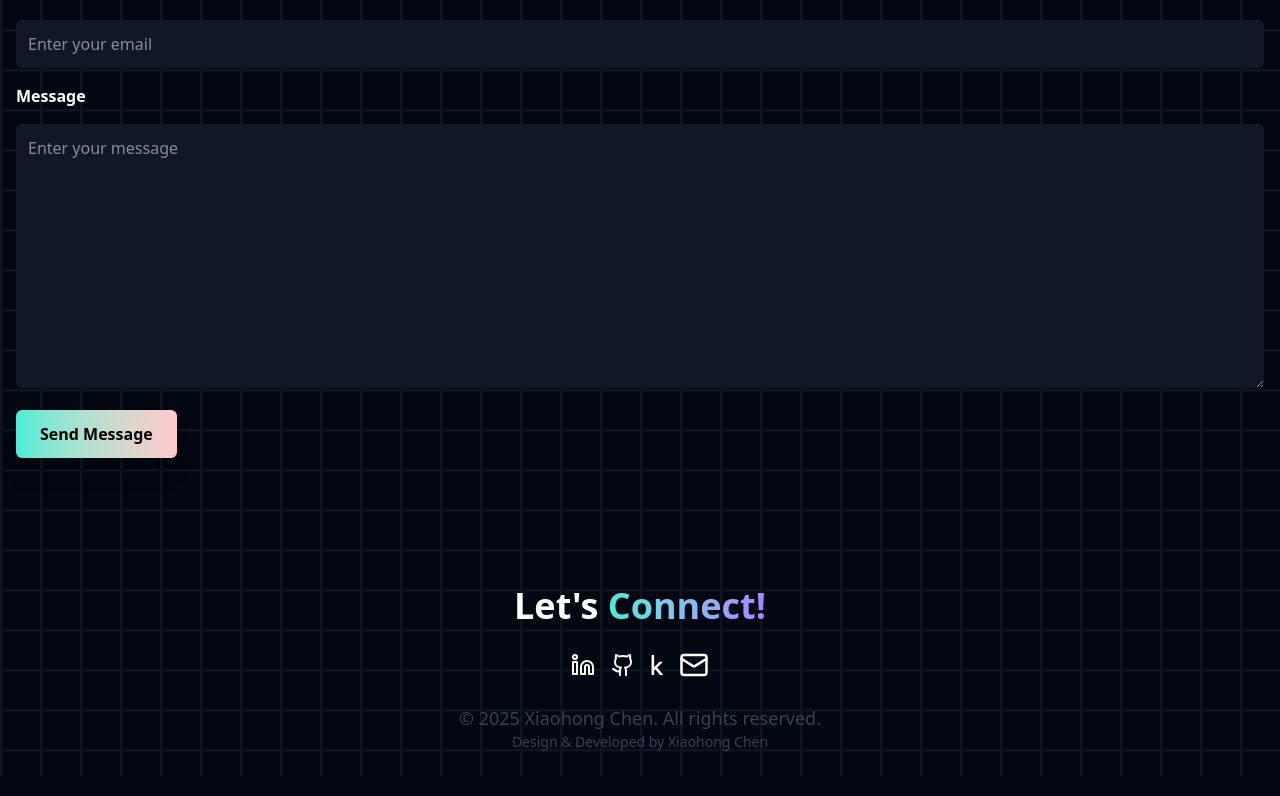
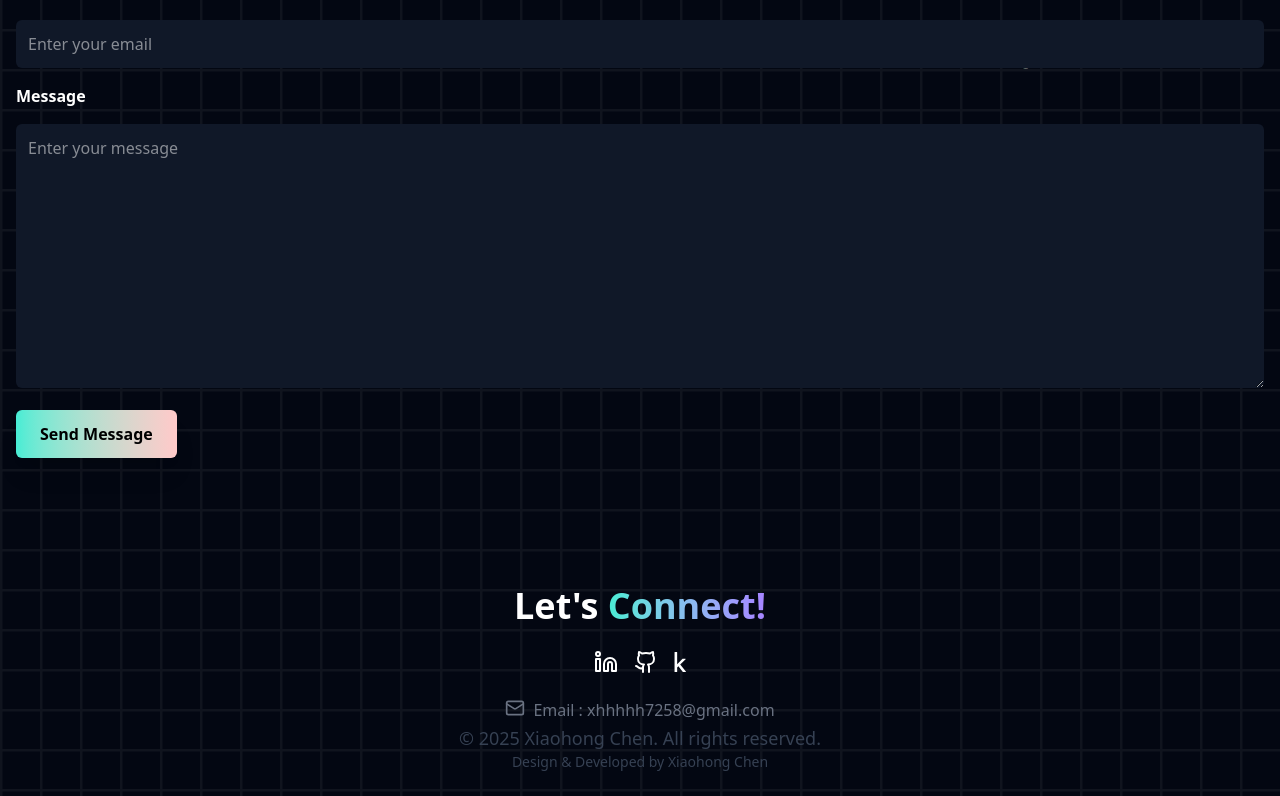
Before and after one commit to xhhhhhchen/My-Portfolio, a React (Vite) app: page /main in a window 1280 px wide. Shown: the part 4851-5647 px from the top of the page. Built offline with nearby package versions, Linux system fonts and the light colour scheme.

Commit message:
edited footer

```diff
--- a/src/components/footer.jsx
+++ b/src/components/footer.jsx
@@ -29,11 +29,13 @@ const footer = () => {
               <FontAwesomeIcon icon={faKaggle} className="text-white" size="lg"  />
           </a>
 
-          <a href="  xhhhhh7258@gmail.com" target="_blank" rel="noreferrer" className="hover:-translate-y-2 transition-all duration-100 ease-in-out">
-              <Mail className="text-white" size="30"  />
-          </a>
+
         </div>
 
+        <div className="flex-row flex inline-flex justify-center gap-2 duration-100 ease-in-out text-gray-500">
+              <Mail size="20"  />
+             Email : xhhhhh7258@gmail.com
+          </div>
 
             <p className='text-lg text-gray-700'>© {new Date().getFullYear()} Xiaohong Chen. All rights reserved.</p>
             <p className='text-sm text-gray-700'>Design & Developed by Xiaohong Chen</p>
```
